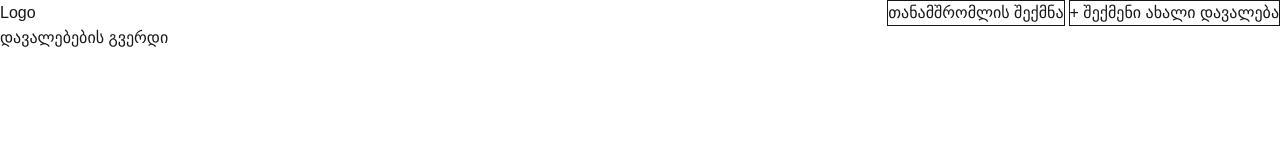
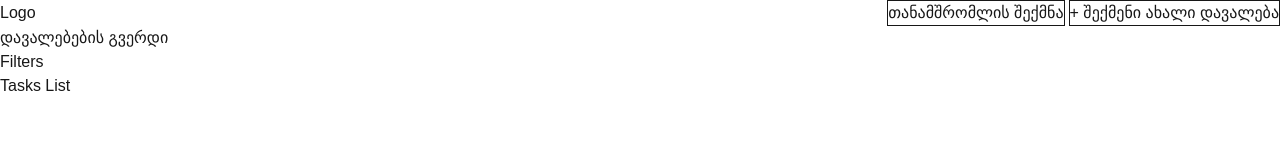
Before and after one commit to IrakliAmbroladze/rdbr, a Next.js app: page / in a window 1280 px wide. Shown: the top 160 px of the page. Built offline with nearby package versions, Linux system fonts and the light colour scheme.

Commit message:
feat(filters): add draft filters component

```diff
--- a/src/app/page.tsx
+++ b/src/app/page.tsx
@@ -1,7 +1,11 @@
+import Filters from "@/components/filters";
+
 export default function Home() {
   return (
     <>
       <div>დავალებების გვერდი</div>
+      <Filters />
+      <div>Tasks List</div>
     </>
   );
 }
--- /dev/null
+++ b/src/components/filters.tsx
@@ -0,0 +1,7 @@
+import React from "react";
+
+const Filters = () => {
+  return <div>Filters</div>;
+};
+
+export default Filters;
```
